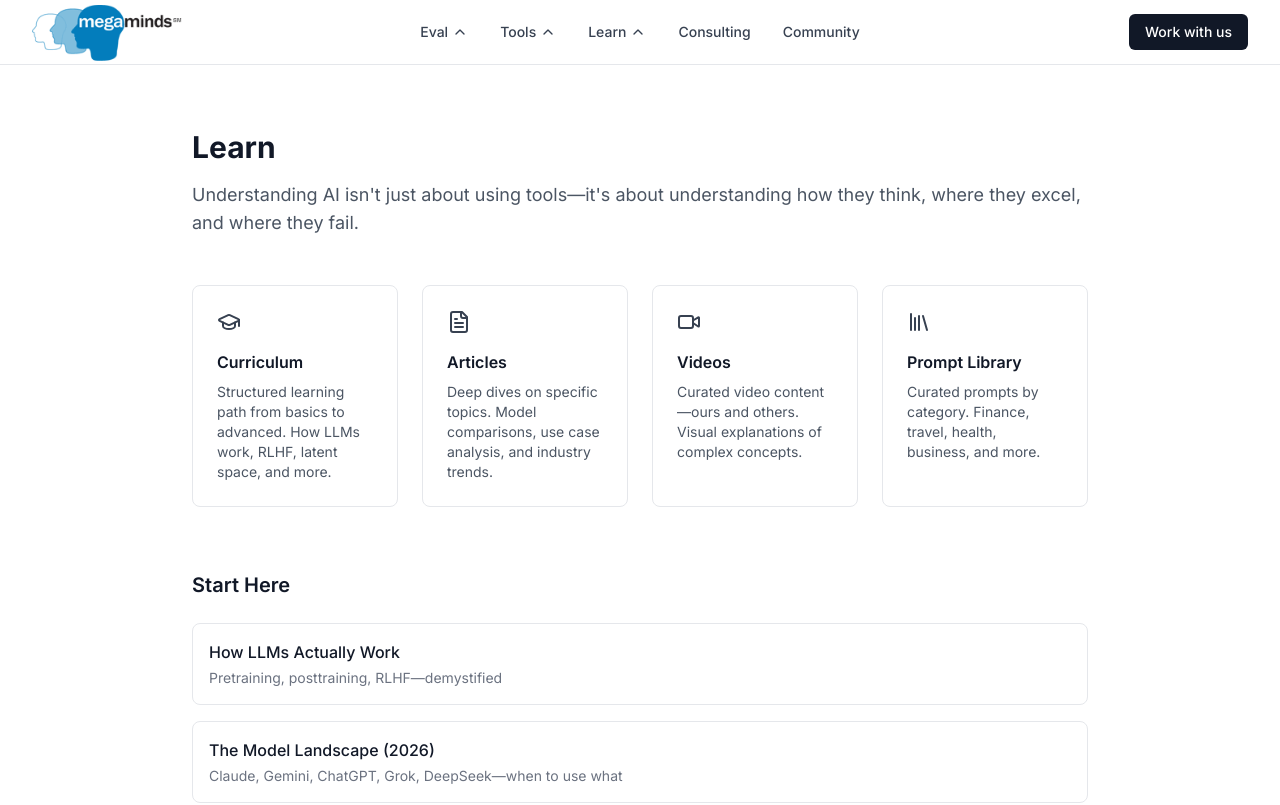
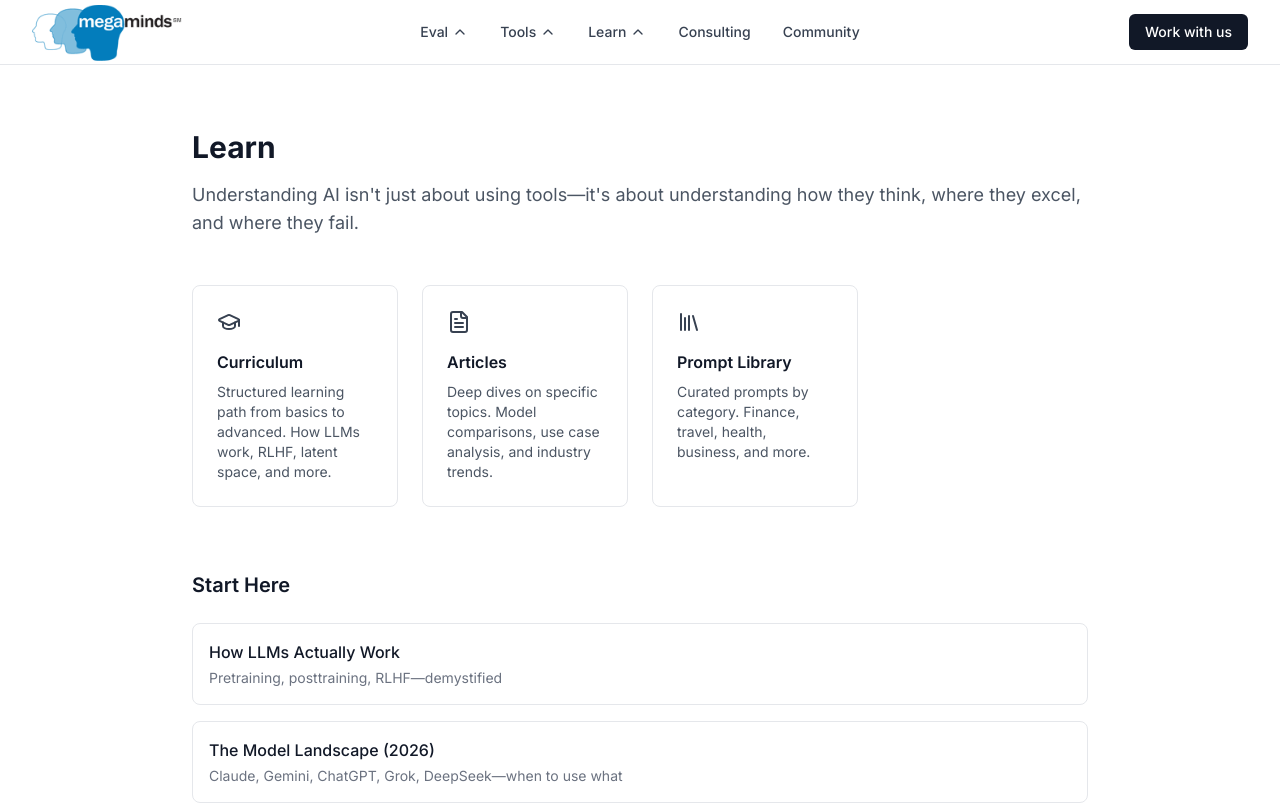
Before and after one commit to asavschaeffer/megaminds-web, a Next.js app: page /learn in a window 1280 px wide. Shown: the top 805 px of the page. Built offline with nearby package versions, Linux system fonts and the light colour scheme.

Commit message:
chore: remove dead videos page and its nav links
Delete app/learn/videos/page.tsx and the now-orphaned /learn/videos entries in
the learn index, header, and footer (plus the unused Video icon import).

```diff
--- a/app/learn/page.tsx
+++ b/app/learn/page.tsx
@@ -1,5 +1,5 @@
 import Link from 'next/link'
-import { GraduationCap, FileText, Video, Library } from 'lucide-react'
+import { GraduationCap, FileText, Library } from 'lucide-react'
 
 export const metadata = {
   title: 'Learn | Megaminds',
@@ -28,12 +28,6 @@ export default function LearnPage() {
             title="Articles"
             description="Deep dives on specific topics. Model comparisons, use case analysis, and industry trends."
             href="/learn/articles"
-          />
-          <LearnCard
-            icon={<Video className="w-6 h-6" />}
-            title="Videos"
-            description="Curated video content—ours and others. Visual explanations of complex concepts."
-            href="/learn/videos"
           />
           <LearnCard
             icon={<Library className="w-6 h-6" />}
--- a/app/learn/videos/page.tsx
+++ /dev/null
@@ -1,102 +0,0 @@
-import { ExternalLink, Play } from 'lucide-react'
-
-export const metadata = {
-  title: 'Videos | Megaminds Learn',
-  description: 'Curated video content on AI.',
-}
-
-const videos = {
-  ours: [
-    // {
-    //   title: 'Introduction to Megaminds',
-    //   description: 'Who we are, what we do, and why AI evaluation matters.',
-    //   thumbnail: '/images/video-placeholder.jpg',
-    //   duration: '5:00',
-    //   href: '#',
-    // },
-  ],
-  curated: [
-    {
-      title: 'Let\'s Build GPT from Scratch',
-      description: 'Andrej Karpathy walks through building a transformer from scratch.',
-      source: 'Andrej Karpathy',
-      href: 'https://www.youtube.com/watch?v=kCc8FmEb1nY',
-      category: 'foundations',
-    },
-    {
-      title: 'Ilya Sutskever on AGI',
-      description: 'Deep discussion on where AI is heading and what it means.',
-      source: 'Dwarkesh Podcast',
-      href: 'https://www.youtube.com/watch?v=Yf1o0TQzry8',
-      category: 'foundations',
-    },
-    {
-      title: 'Attention Is All You Need - Explained',
-      description: 'Visual breakdown of the transformer architecture.',
-      source: '3Blue1Brown',
-      href: 'https://www.youtube.com/watch?v=wjZofJX0v4M',
-      category: 'foundations',
-    },
-  ]
-}
-
-export default function VideosPage() {
-  return (
-    <div className="py-16 px-6 lg:px-8">
-      <div className="mx-auto max-w-4xl">
-        <h1 className="text-3xl font-bold text-gray-900">Videos</h1>
-        <p className="mt-4 text-gray-600">
-          Deep dives from the experts who actually built this stuff.
-        </p>
-
-        {/* Our Videos */}
-        <section className="mt-12">
-          <h2 className="text-xl font-semibold text-gray-900">Megaminds Content</h2>
-          <p className="text-sm text-gray-500 mt-1">Coming soon</p>
-          {/*
-          <div className="mt-6 grid gap-6 md:grid-cols-2">
-            {videos.ours.map((video) => (
-              <VideoCard key={video.title} video={video} />
-            ))}
-          </div>
-          */}
-        </section>
-
-        {/* Curated */}
-        <section className="mt-16">
-          <h2 className="text-xl font-semibold text-gray-900">Curated Recommendations</h2>
-          <p className="text-sm text-gray-500 mt-1">
-            The best explanations we've found on the internet
-          </p>
-          <div className="mt-6 space-y-4">
-            {videos.curated.map((video) => (
-              <a
-                key={video.title}
-                href={video.href}
-                target="_blank"
-                rel="noopener noreferrer"
-                className="block group"
-              >
-                <div className="p-4 border border-gray-200 rounded-lg hover:border-gray-300 hover:bg-gray-50 transition-all">
-                  <div className="flex items-start justify-between gap-4">
-                    <div>
-                      <h3 className="font-medium text-gray-900 group-hover:text-gray-600 transition-colors flex items-center gap-2">
-                        {video.title}
-                        <ExternalLink className="w-3 h-3 text-gray-400" />
-                      </h3>
-                      <p className="text-sm text-gray-600 mt-1">{video.description}</p>
-                      <p className="text-xs text-gray-400 mt-2">{video.source}</p>
-                    </div>
-                    <div className="p-2 bg-gray-100 rounded-full text-gray-500 group-hover:bg-gray-200 transition-colors">
-                      <Play className="w-4 h-4" />
-                    </div>
-                  </div>
-                </div>
-              </a>
-            ))}
-          </div>
-        </section>
-      </div>
-    </div>
-  )
-}
--- a/components/nav/footer.tsx
+++ b/components/nav/footer.tsx
@@ -24,7 +24,6 @@ const footerLinks = {
     links: [
       { label: 'Curriculum', href: '/learn/curriculum' },
       { label: 'Articles', href: '/learn/articles' },
-      { label: 'Videos', href: '/learn/videos' },
       { label: 'Prompt Library', href: '/tools/prompts' },
     ]
   },
--- a/components/nav/header.tsx
+++ b/components/nav/header.tsx
@@ -40,7 +40,6 @@ const navigation: Record<string, NavSection> = {
     items: [
       { label: 'Curriculum', href: '/learn/curriculum', description: 'How LLMs work, from basics to advanced' },
       { label: 'Articles', href: '/learn/articles', description: 'Deep dives and analysis' },
-      { label: 'Videos', href: '/learn/videos', description: 'Curated video content' },
       { label: 'Prompt Library', href: '/tools/prompts', description: 'Curated prompts by category' },
     ]
   },
```
